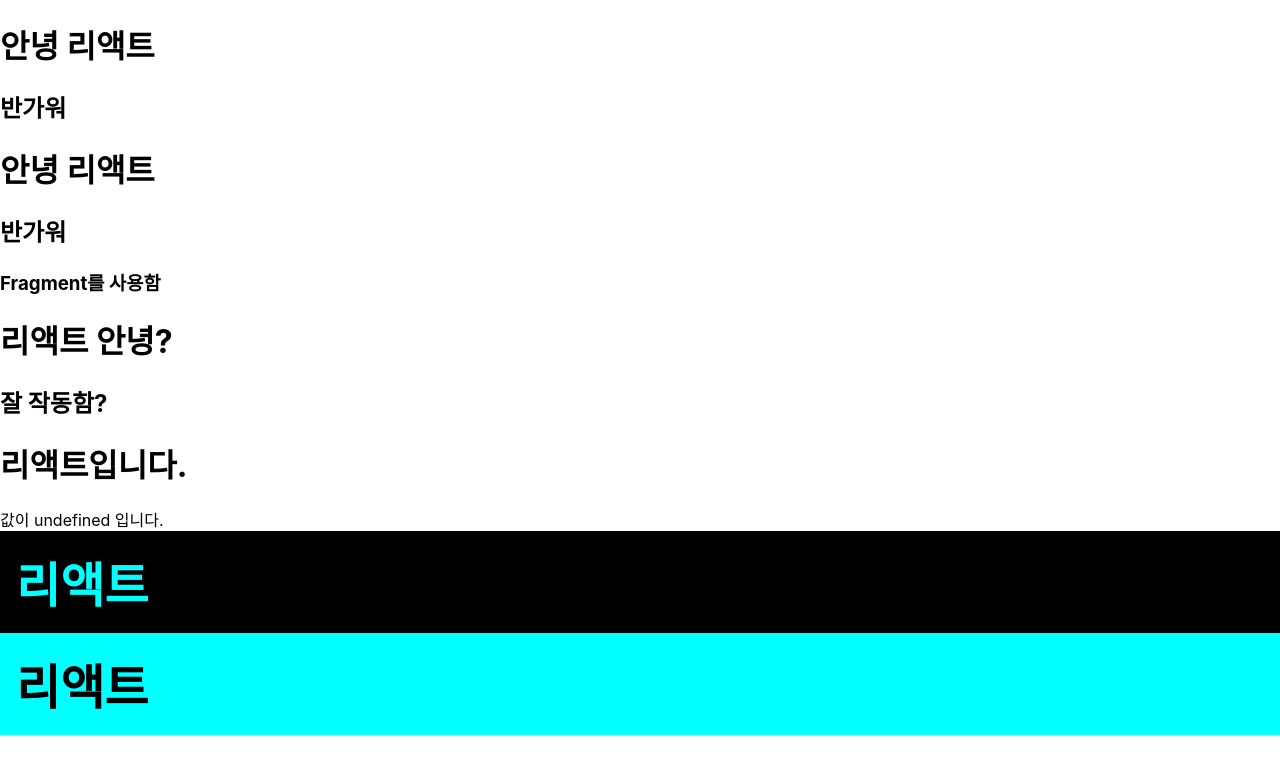
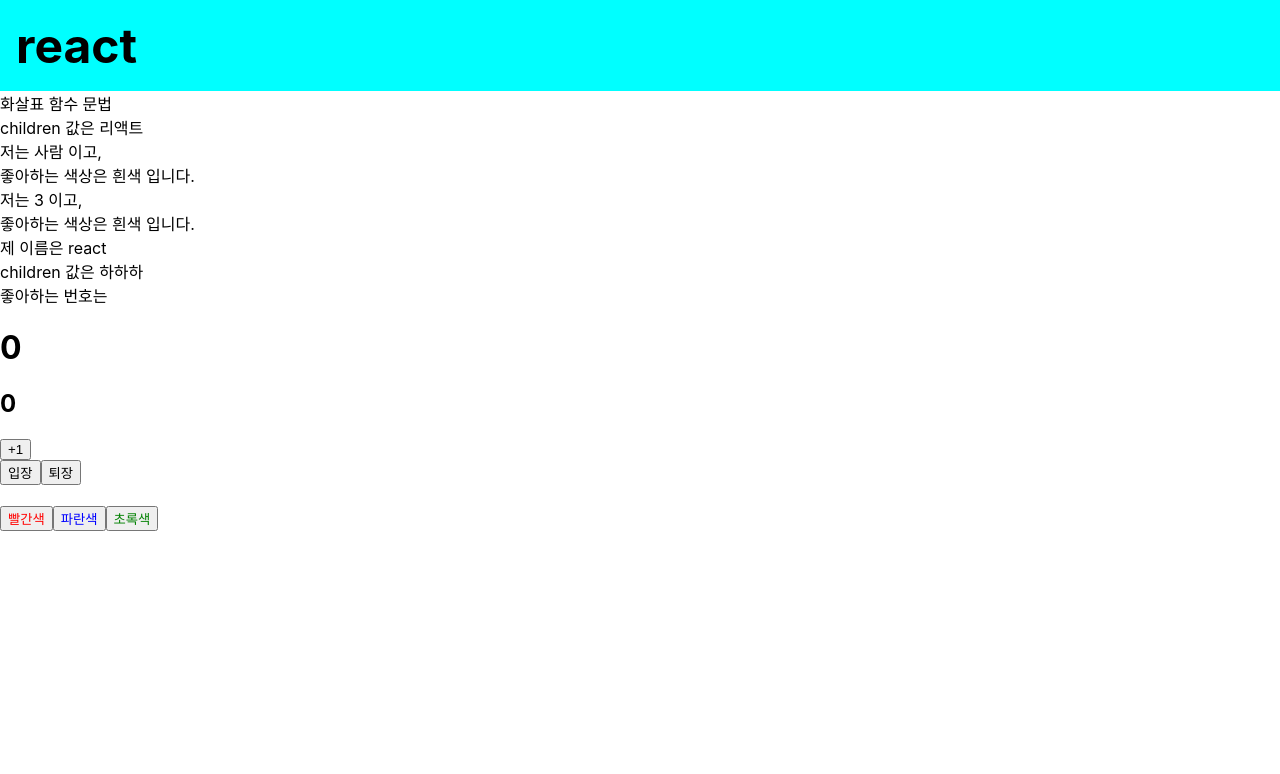
Before and after one commit to jjijju/react-study, a React (Create React App) app: page / in a window 1280 px wide. Shown: the top 774 px of the page. Built offline with nearby package versions, Linux system fonts and the light colour scheme.

Commit message:
컴포넌트 예제

```diff
--- /dev/null
+++ b/src/03_component/ex01.js
@@ -0,0 +1,8 @@
+import React, { Component } from 'react';
+
+export default class ex01 extends Component {
+	render() {
+		const name = 'react';
+		return <div className="react">{name}</div>;
+	}
+}
--- /dev/null
+++ b/src/03_component/ex02.js
@@ -0,0 +1,7 @@
+import React from 'react';
+
+const ex02 = () => {
+	return <div>화살표 함수 문법</div>;
+};
+
+export default ex02;
--- /dev/null
+++ b/src/03_component/ex03.js
@@ -0,0 +1,7 @@
+import React from 'react';
+
+const ex03 = (props) => {
+	return <div>children 값은 {props.children}</div>;
+};
+
+export default ex03;
--- /dev/null
+++ b/src/03_component/ex04.js
@@ -0,0 +1,17 @@
+import React from 'react';
+
+const ex04 = (props) => {
+	const { name, children } = props;
+	return (
+		<div>
+			저는 {name} 이고, <br />
+			좋아하는 색상은 {children} 입니다.
+		</div>
+	);
+};
+
+ex04.defaultProps = {
+	name: '사람',
+};
+
+export default ex04;
--- /dev/null
+++ b/src/03_component/ex05.js
@@ -0,0 +1,21 @@
+import React from 'react';
+import PropTypes from 'prop-types';
+
+const ex05 = ({ name, children }) => {
+	return (
+		<div>
+			저는 {name} 이고, <br />
+			좋아하는 색상은 {children} 입니다.
+		</div>
+	);
+};
+
+ex05.defaultProps = {
+	name: '사람',
+};
+
+ex05.propTypes = {
+	name: PropTypes.string,
+};
+
+export default ex05;
--- /dev/null
+++ b/src/03_component/ex06.js
@@ -0,0 +1,29 @@
+import React, { Component } from 'react';
+import PropTypes from 'prop-types';
+
+export default class ex06 extends Component {
+	static propTypes = {
+		prop: PropTypes,
+	};
+
+	render() {
+		const { name, favoriteNumber, children } = this.props;
+
+		return (
+			<div>
+				제 이름은 {name} <br />
+				children 값은 {children} <br />
+				좋아하는 번호는 {favoriteNumber}
+			</div>
+		);
+	}
+}
+
+ex06.defaultProps = {
+	name: '리옉트',
+};
+
+ex06.propTypes = {
+	name: PropTypes.string,
+	favoriteColor: PropTypes.number.isRequired,
+};
--- /dev/null
+++ b/src/03_component/ex07.js
@@ -0,0 +1,48 @@
+import React, { Component } from 'react';
+
+export default class ex07 extends Component {
+	constructor(props) {
+		super(props);
+		this.state = {
+			number: 0,
+			fixedNumber: 0,
+		};
+	}
+
+	render() {
+		const { number, fixedNumber } = this.state;
+		return (
+			<div>
+				<h1>{number}</h1>
+				<h2>{fixedNumber}</h2>
+				<button
+					onClick={() => {
+						this.setState({ number: number + 1 });
+
+						this.setState((prevState) => {
+							return {
+								number: prevState.number + 1,
+							};
+						});
+
+						this.setState((prevState) => ({
+							number: prevState.number + 1,
+						}));
+
+						this.setState(
+							{
+								number: number + 1,
+							},
+							() => {
+								console.log('setState가 호출되었습니다.');
+								console.log(this.state);
+							},
+						);
+					}}
+				>
+					+1
+				</button>
+			</div>
+		);
+	}
+}
--- /dev/null
+++ b/src/03_component/ex08.js
@@ -0,0 +1,43 @@
+import React, { useState } from 'react';
+
+const Ex08 = () => {
+	const [message, setMessage] = useState('');
+	const onClickEnter = () => setMessage('안녕하세요!');
+	const onClickLeave = () => setMessage('안녕히가세요!');
+
+	const [color, setColor] = useState('black');
+
+	return (
+		<div>
+			<button onClick={onClickEnter}>입장</button>
+			<button onClick={onClickLeave}>퇴장</button>
+			<h1 style={{ color }}>{message}</h1>
+			<button
+				style={{ color: 'red' }}
+				onClick={() => {
+					setColor('red');
+				}}
+			>
+				빨간색
+			</button>
+			<button
+				style={{ color: 'blue' }}
+				onClick={() => {
+					setColor('blue');
+				}}
+			>
+				파란색
+			</button>
+			<button
+				style={{ color: 'green' }}
+				onClick={() => {
+					setColor('green');
+				}}
+			>
+				초록색
+			</button>
+		</div>
+	);
+};
+
+export default Ex08;
--- a/src/03_component/index.js
+++ b/src/03_component/index.js
@@ -1,12 +1,26 @@
 import React from 'react';
+
+import Ex01 from './ex01';
+import Ex02 from './ex02';
+import Ex03 from './ex03';
+import Ex04 from './ex04';
+import Ex05 from './ex05';
+import Ex06 from './ex06';
+import Ex07 from './ex07';
+import Ex08 from './ex08';
 
 const Index = () => {
 	return (
-		<>
-			<ul>
-				<li>1</li>
-			</ul>
-		</>
+		<div>
+			<Ex01 />
+			<Ex02 />
+			<Ex03>리액트</Ex03>
+			<Ex04>흰색</Ex04>
+			<Ex05 name={3}>흰색</Ex05>
+			<Ex06 name="react">하하하</Ex06>
+			<Ex07 />
+			<Ex08 />
+		</div>
 	);
 };
 
--- a/src/App.js
+++ b/src/App.js
@@ -1,13 +1,13 @@
 import React, { Component } from 'react';
 
 import Jsx from './02_jsx';
-// import Components from './03_component';
-// import LifeCycle from './07_life_cycle';
+import Components from './03_component';
 export default class App extends Component {
 	render() {
 		return (
 			<div>
-				<Jsx />
+				{/* <Jsx /> */}
+				<Components />
 			</div>
 		);
 	}
```
